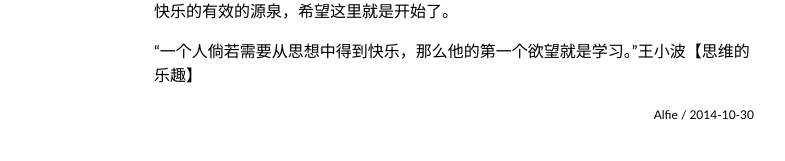
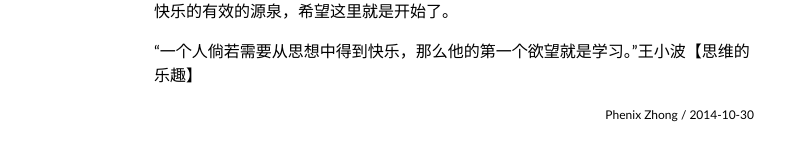
Before and after one commit to insolo/Reading-notes, a Jekyll site: the page built from _posts/2014-10-30-reading-and-thinking-seriously.md, in a window 1280 px wide. Shown: the part 572-733 px from the top of the page, without its empty margins (186-971 px from the left). Built offline with Jekyll 4.4.1, drawn with Linux system fonts in a browser that asks for light colours; some web fonts are replaced; Markdown is read by kramdown in place of the engine named in the settings.

Commit message:
some change

```diff
--- /dev/null
+++ b/CNAME
@@ -0,0 +1 @@
+readingseriously.com
--- a/_config.yml
+++ b/_config.yml
@@ -1,5 +1,5 @@
 baseurl: /
 markdown: rdiscount
 url:
-author: Alfie
+author: Phenix Zhong
 pygments: true
```
